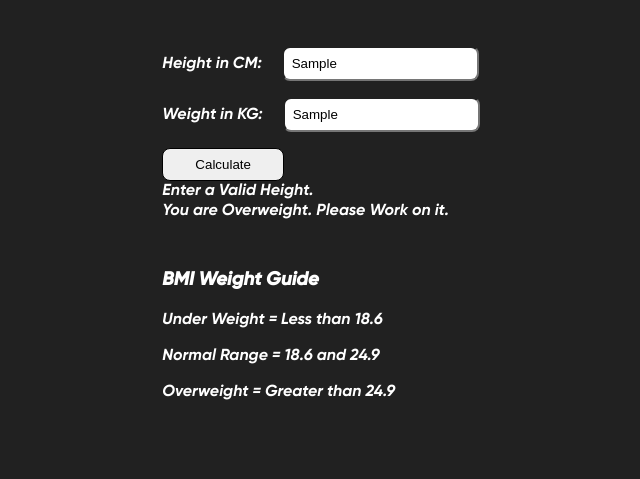
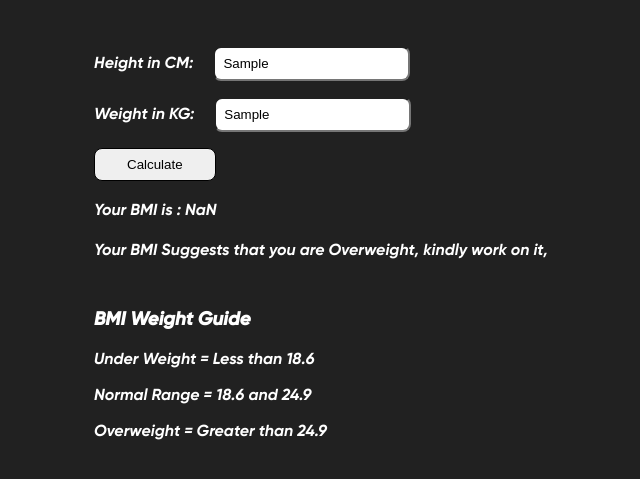
Before and after one commit to Dhruvmehta1311/JS-Basics, a plain HTML site: page 07_projects/02_project/index.html in a window 1280 px wide. Both pictures are taken after typing "Sample", "Sample" into the empty fields and a click on the button "Calculate". Shown: the part 87-566 px from the top of the page, without its empty margins (319-959 px from the left). Drawn offline with Linux system fonts and the light colour scheme.

Commit message:
Completed Practice on Project 2.

```diff
--- a/07_projects/02_project/index.html
+++ b/07_projects/02_project/index.html
@@ -13,7 +13,7 @@
             <p><label>Height in CM: </label><input type="text" id="height"></p>
             <p><label>Weight in KG: </label><input type="text" id="weight"></p>
             <button>Calculate <br></button>
-            <div id="results"></div>
+            <div id="results"></div><br>
             <div id="message"></div>
             <div id="weight-guide">
                 <h3>BMI Weight Guide</h3>
--- a/07_projects/02_project/script.js
+++ b/07_projects/02_project/script.js
@@ -1,37 +1,30 @@
 const form = document.querySelector("form")
 
-form.addEventListener('submit', (e)=>{
+form.addEventListener("submit", (e)=>{
     e.preventDefault()
+    // console.log(e);
 
     const height = parseInt(document.querySelector("#height").value)
     const weight = parseInt(document.querySelector("#weight").value)
-
-    const results = document.querySelector("#results")
+    // console.log(typeof(height));
 
     const bmi = (weight / ((height*height)/10000)).toFixed(2)
 
-    if (height === "" || height <=0 || isNaN(height)) {
-        results.innerHTML = `<span>Enter a Valid Height.</span>`
+    const result = document.querySelector("#results")
+
+    result.innerHTML = `<br> <span>Your BMI is : ${bmi}</span>`
+
+    const message = document.querySelector("#message")
+
+    if(bmi <= 18.6){
+        message.innerHTML = "Your BMI Suggests that you are Underweight kindly work on it."
     }
-    else if (weight === "" || weight <= 0 || isNaN(weight)) {
-        results.innerHTML = `<span>Enter a Valid Weight.</span>`
+    else if(bmi > 18.6 && bmi <= 24.9){
+        message.innerHTML = "Your BMI Suggests that your weight is normal. Keep up the good work."
     }
     else{
-        results.innerHTML = `<span>Your BMI is : ${bmi}</span>`
+        message.innerHTML = "Your BMI Suggests that you are Overweight, kindly work on it,"
     }
-
-    const messages = document.querySelector("#message")
-
-    if(bmi < 18.6){
-        messages.innerHTML = `<span>You are Over Weight</span>`
-    }
-    else if(bmi >= 18.6 && bmi <= 24.9 ){
-        messages.innerHTML = `<span>You are Normal</span>`
-    }
-    else{
-        messages.innerHTML = `<span>You are Overweight. Please Work on it.</span>`
-    }
-
 
 })
 
@@ -55,6 +48,60 @@ form.addEventListener('submit', (e)=>{
 
 
 
+
+
+
+
+
+
+
+
+
+
+
+
+
+
+
+
+
+
+// const form = document.querySelector("form")
+
+// form.addEventListener('submit', (e)=>{
+//     e.preventDefault()
+
+//     const height = parseInt(document.querySelector("#height").value)
+//     const weight = parseInt(document.querySelector("#weight").value)
+
+//     const results = document.querySelector("#results")
+
+//     const bmi = (weight / ((height*height)/10000)).toFixed(2)
+
+//     if (height === "" || height <=0 || isNaN(height)) {
+//         results.innerHTML = `<span>Enter a Valid Height.</span>`
+//     }
+//     else if (weight === "" || weight <= 0 || isNaN(weight)) {
+//         results.innerHTML = `<span>Enter a Valid Weight.</span>`
+//     }
+//     else{
+//         results.innerHTML = `<span>Your BMI is : ${bmi}</span>`
+//     }
+
+//     const messages = document.querySelector("#message")
+
+//     if(bmi < 18.6){
+//         messages.innerHTML = `<span>You are Over Weight</span>`
+//     }
+//     else if(bmi >= 18.6 && bmi <= 24.9 ){
+//         messages.innerHTML = `<span>You are Normal</span>`
+//     }
+//     else{
+//         messages.innerHTML = `<span>You are Overweight. Please Work on it.</span>`
+//     }
+
+
+// })
 
 
 
```
